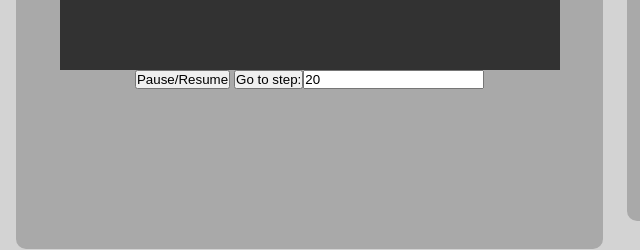
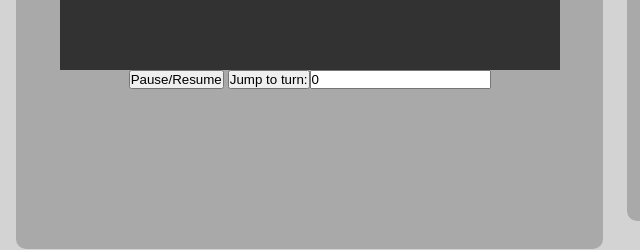
Before and after one commit to scafferkey/GameOfLife, a plain HTML site: page index.html in a window 1280 px wide. Shown: the part 485-735 px from the top of the page, 327-967 px from the left. Drawn offline with Linux system fonts and the light colour scheme.

Commit message:
Fixed goto button

```diff
--- a/index.html
+++ b/index.html
@@ -59,7 +59,7 @@
 <canvas id="myCanvas" width="480" height="480"></canvas>
 <div align="center">
     <button id="pause" class="button">Pause/Resume</button>
-    <button id="goto" class="button">Go to step:</button><input type="number" id='turnNumber' value="20">
+    <button id="goto" class="button">Jump to turn:</button><input type="number" id='turnNumber' value="0">
 </div >
 </div>
 
```
